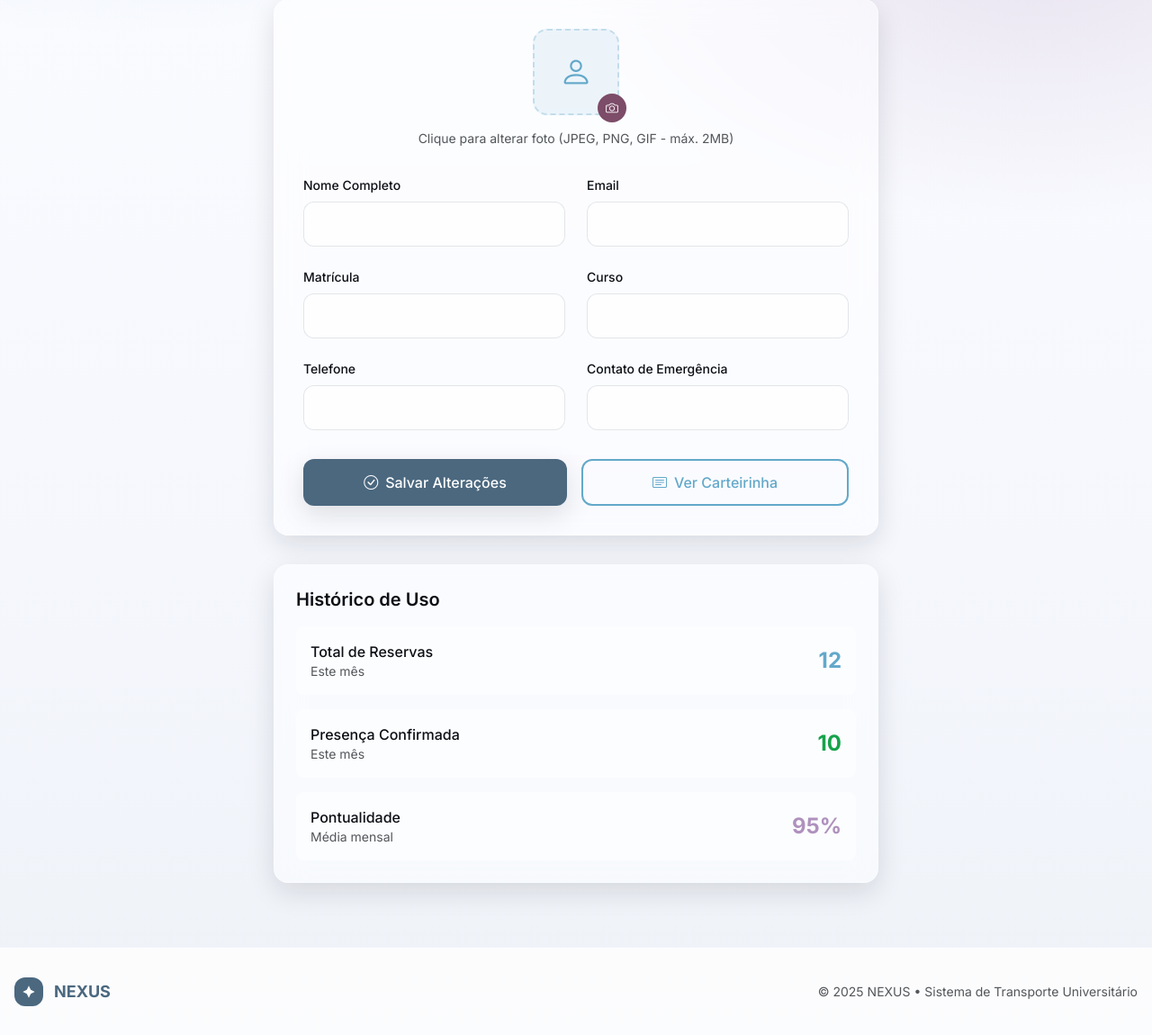
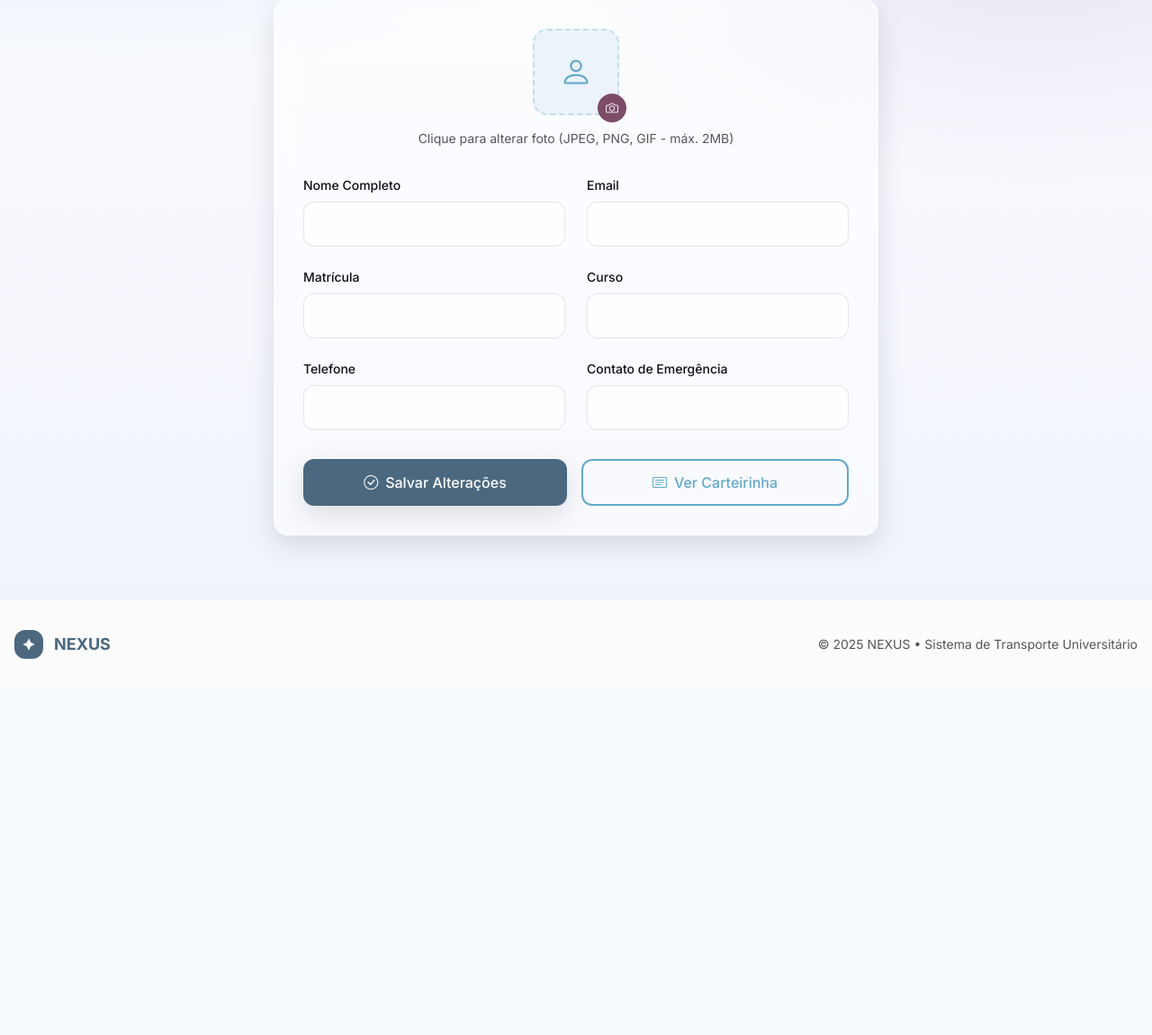
Before and after one commit to daniella-schmidt/nexus, a PHP site: page /nexus/app/views/student/definition/profile.php in a window 1280 px wide. Shown: the part 190-1340 px from the top of the page at 90% size. After the commit the page ends 954 px from the top, so only its background shows below. Run offline with PHP 8.4, Linux system fonts and the light colour scheme; some libraries are stand-ins or nearby versions.

Commit message:
mudanças de view

```diff
--- a/app/views/student/definition/profile.php
+++ b/app/views/student/definition/profile.php
@@ -157,34 +157,6 @@
           </div>
         </form>
       </div>
-
-      <!-- Histórico de Uso -->
-      <div class="frost rounded-2xl p-6 shadow-soft mt-8">
-        <h2 class="text-xl font-semibold mb-4 text-nexus-ink">Histórico de Uso</h2>
-        <div class="space-y-4">
-          <div class="flex items-center justify-between p-4 bg-white/50 rounded-lg">
-            <div>
-              <p class="font-medium text-nexus-ink">Total de Reservas</p>
-              <p class="text-sm text-nexus-ink/70">Este mês</p>
-            </div>
-            <div class="text-2xl font-bold text-nexus-b">12</div>
-          </div>
-          <div class="flex items-center justify-between p-4 bg-white/50 rounded-lg">
-            <div>
-              <p class="font-medium text-nexus-ink">Presença Confirmada</p>
-              <p class="text-sm text-nexus-ink/70">Este mês</p>
-            </div>
-            <div class="text-2xl font-bold text-green-600">10</div>
-          </div>
-          <div class="flex items-center justify-between p-4 bg-white/50 rounded-lg">
-            <div>
-              <p class="font-medium text-nexus-ink">Pontualidade</p>
-              <p class="text-sm text-nexus-ink/70">Média mensal</p>
-            </div>
-            <div class="text-2xl font-bold text-nexus-d">95%</div>
-          </div>
-        </div>
-      </div>
     </div>
   </div>
 
```
Also changed, not shown: app/views/dashboard/index.php (+7 -4 lines), app/views/layouts/header.php (+0 -8 lines).
